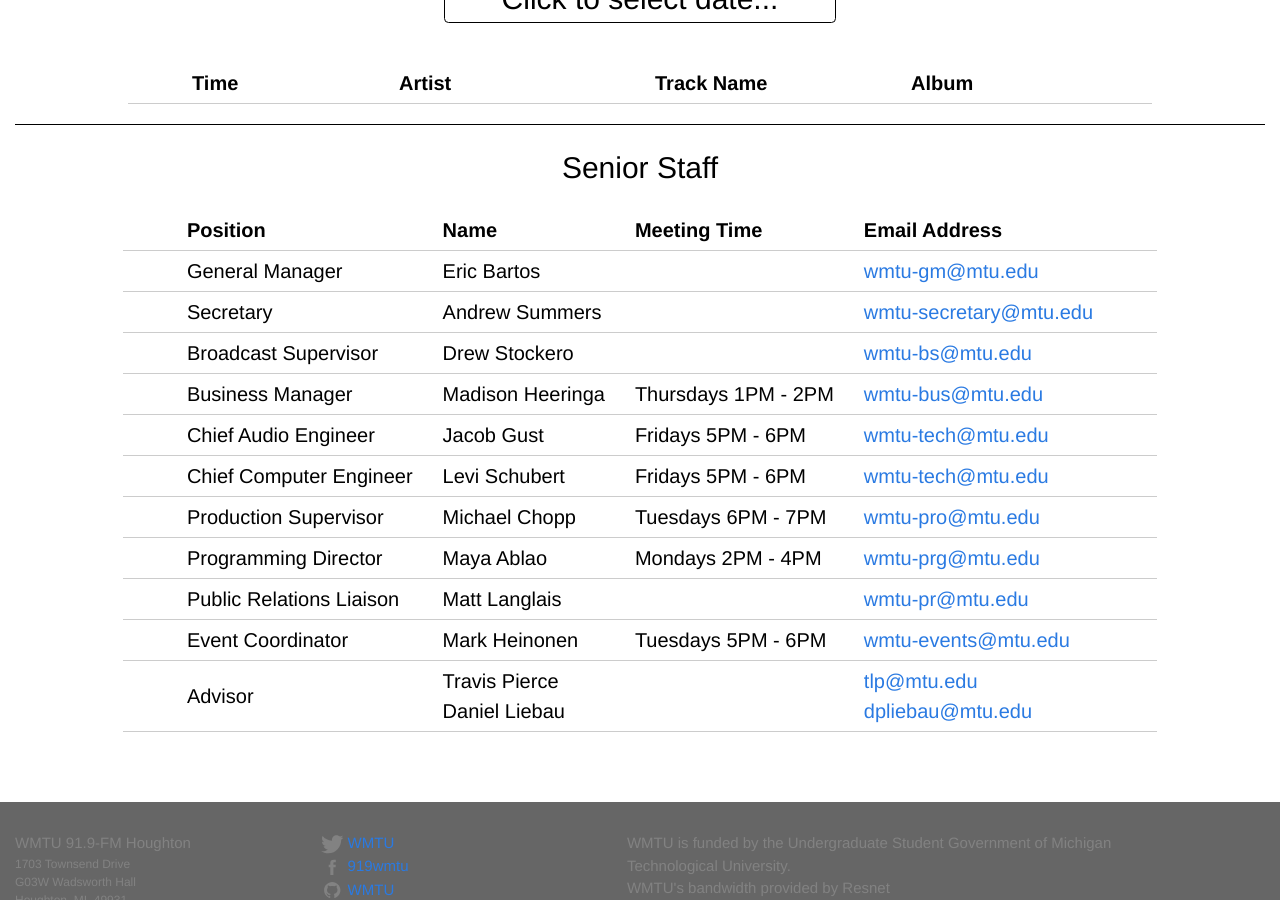
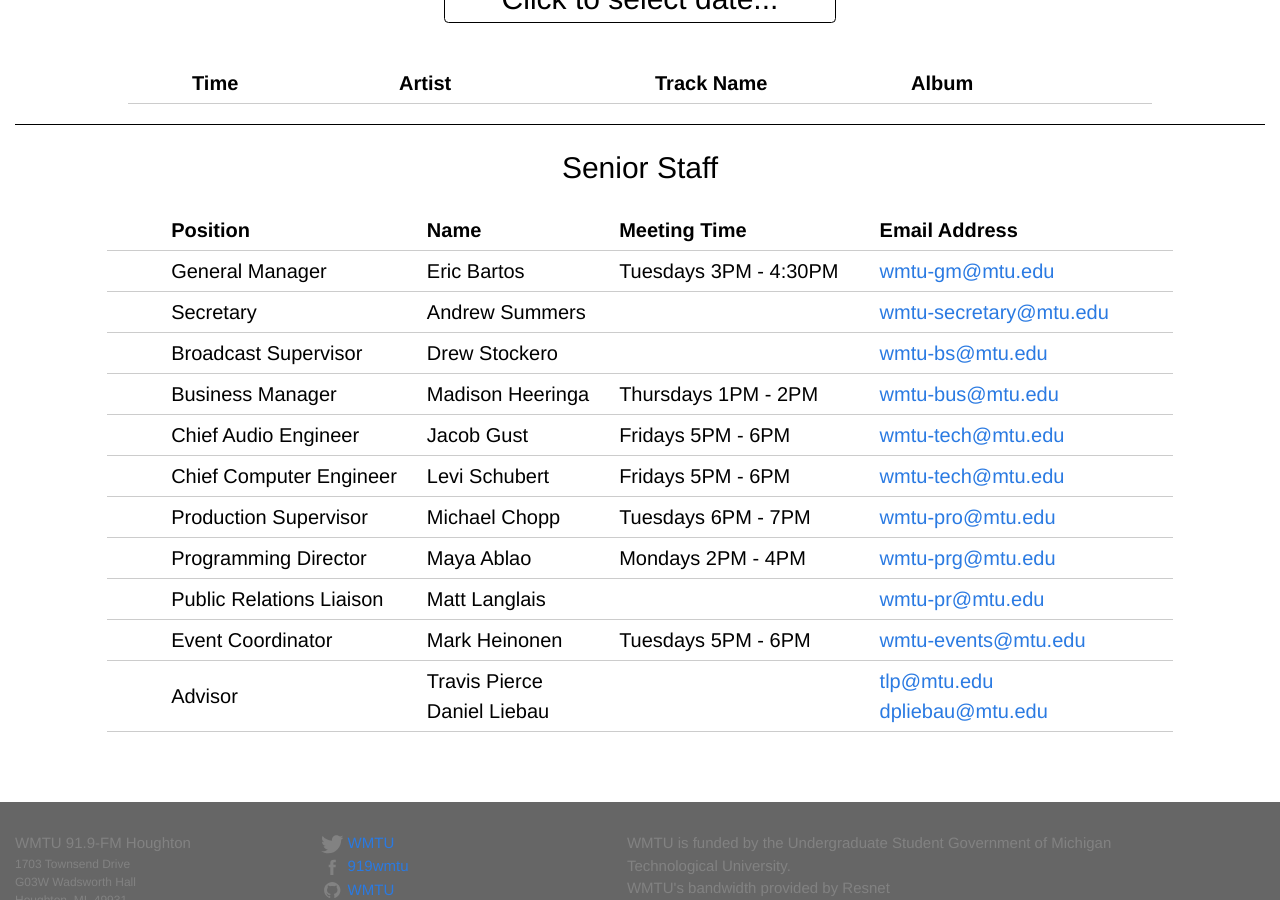
Before and after one commit to WMTU/wmtu.mtu.edu, a Jekyll site: the page built from index.html, in a window 1280 px wide and 900 px high, scrolled down 757 px. Built offline with Jekyll 4.4.1, drawn with Linux system fonts in a browser that asks for light colours; comment, search, counter and statistics services are not loaded.

Commit message:
Update index.html

```diff
--- a/index.html
+++ b/index.html
@@ -64,7 +64,7 @@ layout: default
           Eric Bartos
         </td>
         <td>
-          &nbsp;
+          Tuesdays 3PM - 4:30PM &nbsp;
         </td>
         <td>
           <a href="mailto:wmtu-gm@mtu.edu">wmtu-gm@mtu.edu</a>
```
